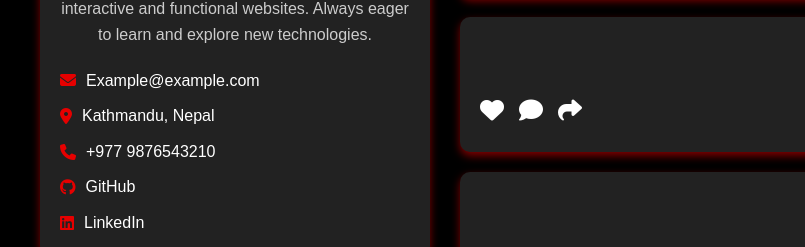
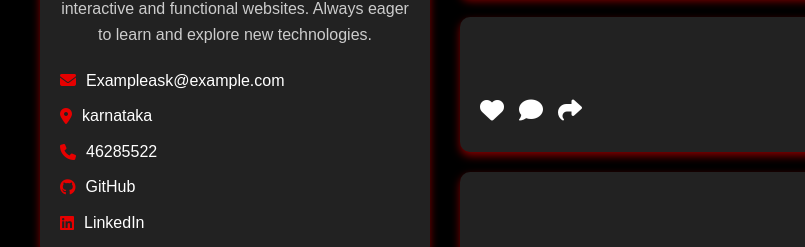
Before and after one commit to sushanC/Personal-Website, a plain HTML site: page personal website/index.html in a window 1280 px wide. Shown: the part 1107-1354 px from the top of the page, 0-805 px from the left. Drawn offline with Linux system fonts and the light colour scheme.

Commit message:
Update index.html

```diff
--- a/personal website/index.html
+++ b/personal website/index.html
@@ -44,15 +44,15 @@
           <div class="contact-info">
             <div class="contact-item">
               <i class="fas fa-envelope"></i>
-              <span>Example@example.com</span>
+              <span>Exampleask@example.com</span>
             </div>
             <div class="contact-item">
               <i class="fas fa-map-marker-alt"></i>
-              <span>Kathmandu, Nepal</span>
+              <span>karnataka</span>
             </div>
             <div class="contact-item">
               <i class="fas fa-phone"></i>
-              <span>+977 9876543210</span>
+              <span>46285522</span>
             </div>
             <div class="contact-item">
               <i class="fab fa-github"></i>
```
